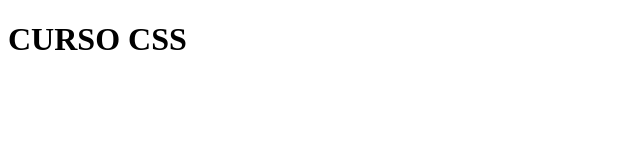
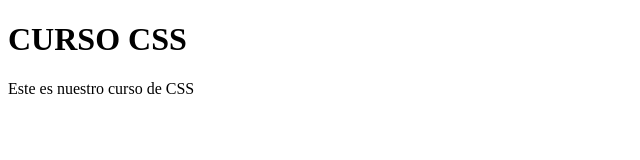
Before and after one commit to joseamadorg/comisionDW24500, a plain HTML site: page cursos/css.html in a window 1280 px wide. Shown: the whole page, without its empty margins (0-640 px from the left). Drawn offline with Linux system fonts and the light colour scheme.

Commit message:
3er commit dev1: FIX del elemento p

```diff
--- a/cursos/css.html
+++ b/cursos/css.html
@@ -8,5 +8,6 @@
 </head>
 <body>
     <h1>CURSO CSS</h1>
+    <p>Este es nuestro curso de CSS</p>
 </body>
 </html>
```
